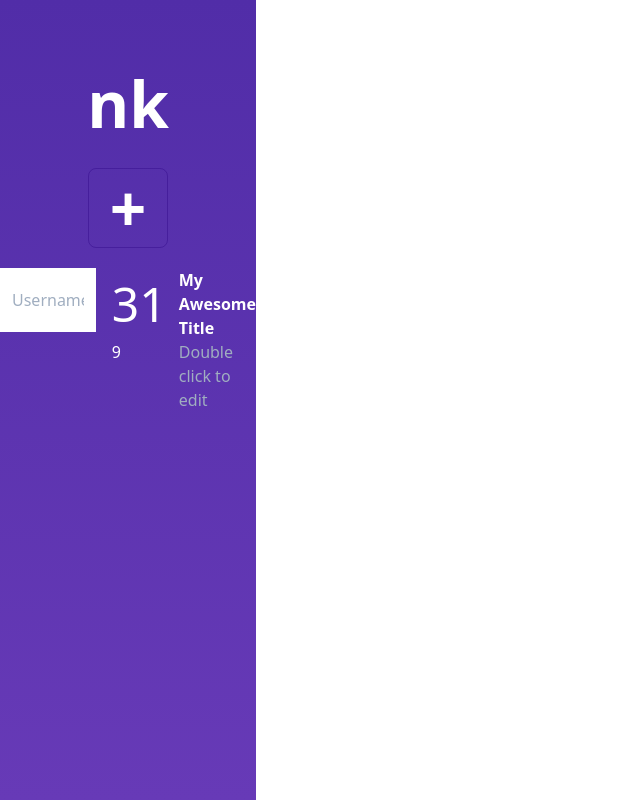
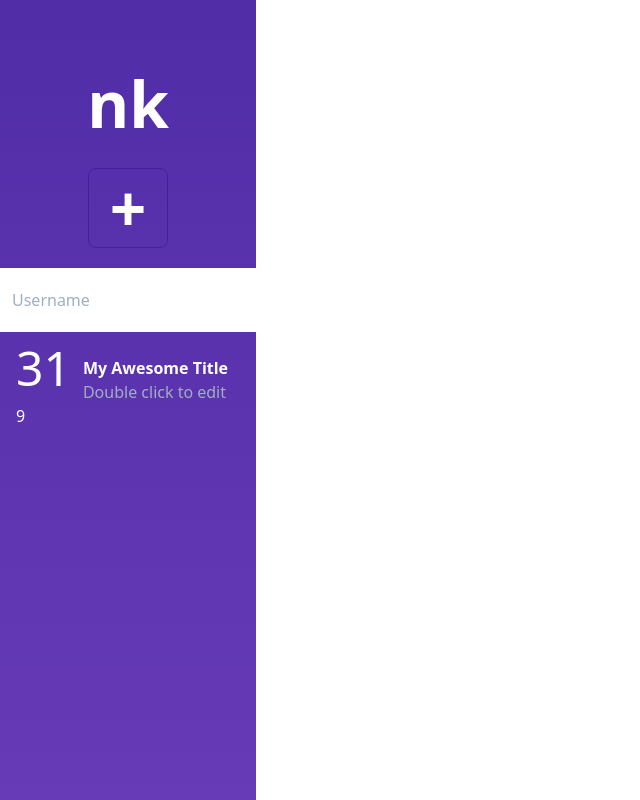
Before and after one commit to Lahori-Jawan/firebase-notes-app, a Vue app: page / in a window 1280 px wide. Shown: the whole page, without its empty margins (0-640 px from the left). Built offline with nearby package versions, Linux system fonts and the light colour scheme.

Commit message:
update flex layout

```diff
--- a/src/components/Sidebar.vue
+++ b/src/components/Sidebar.vue
@@ -12,7 +12,7 @@
         </button>
       </p>
       <div class="notes-list mt-2">
-        <div class="preview pt-3 text-white flex justify-start relative">
+        <div class="preview pt-3 text-white flex flex-col relative">
           <input
             class="w-full py-2 px-3 text-gray-700 leading-tight focus:outline-none focus:shadow-outline h-16"
             id="username"
```
